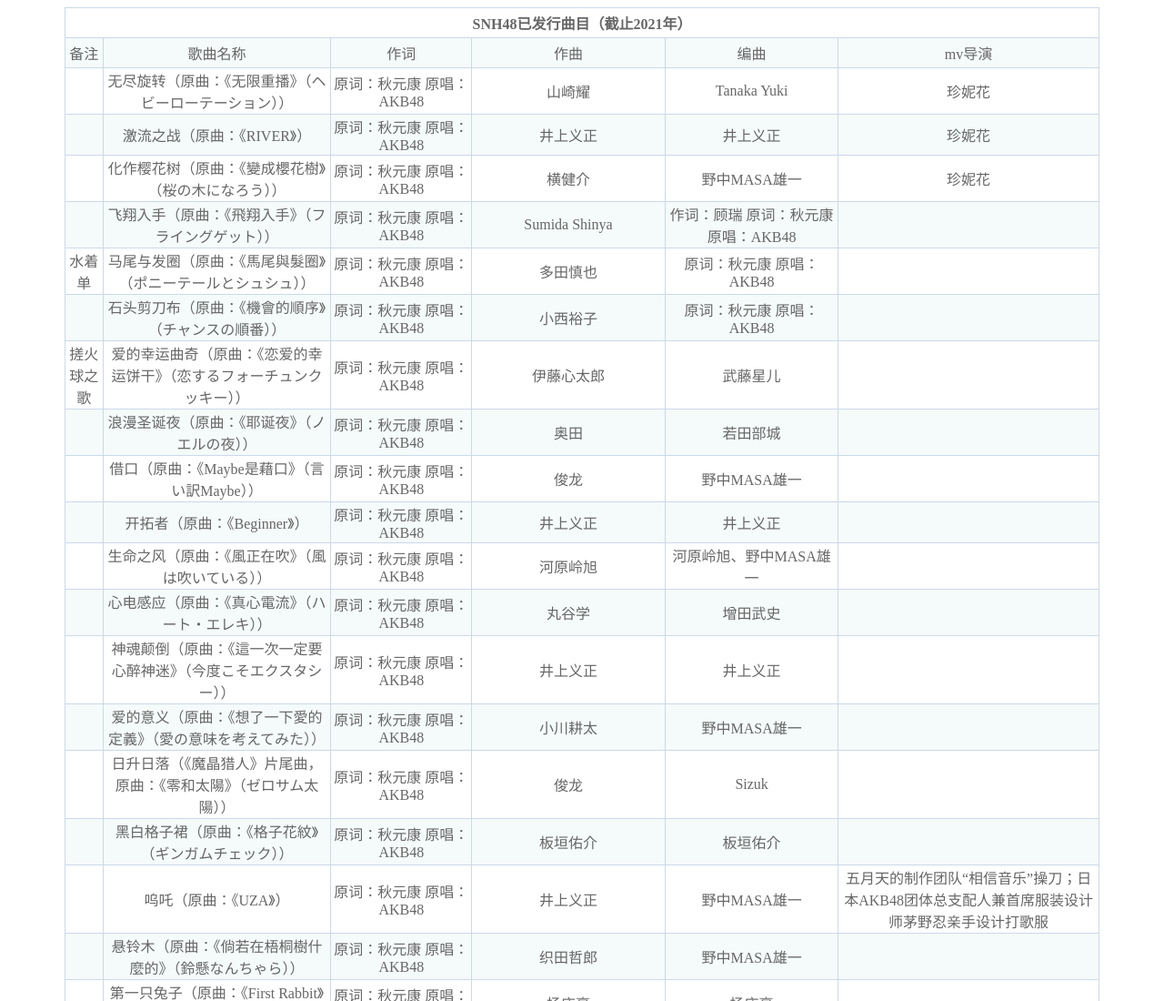
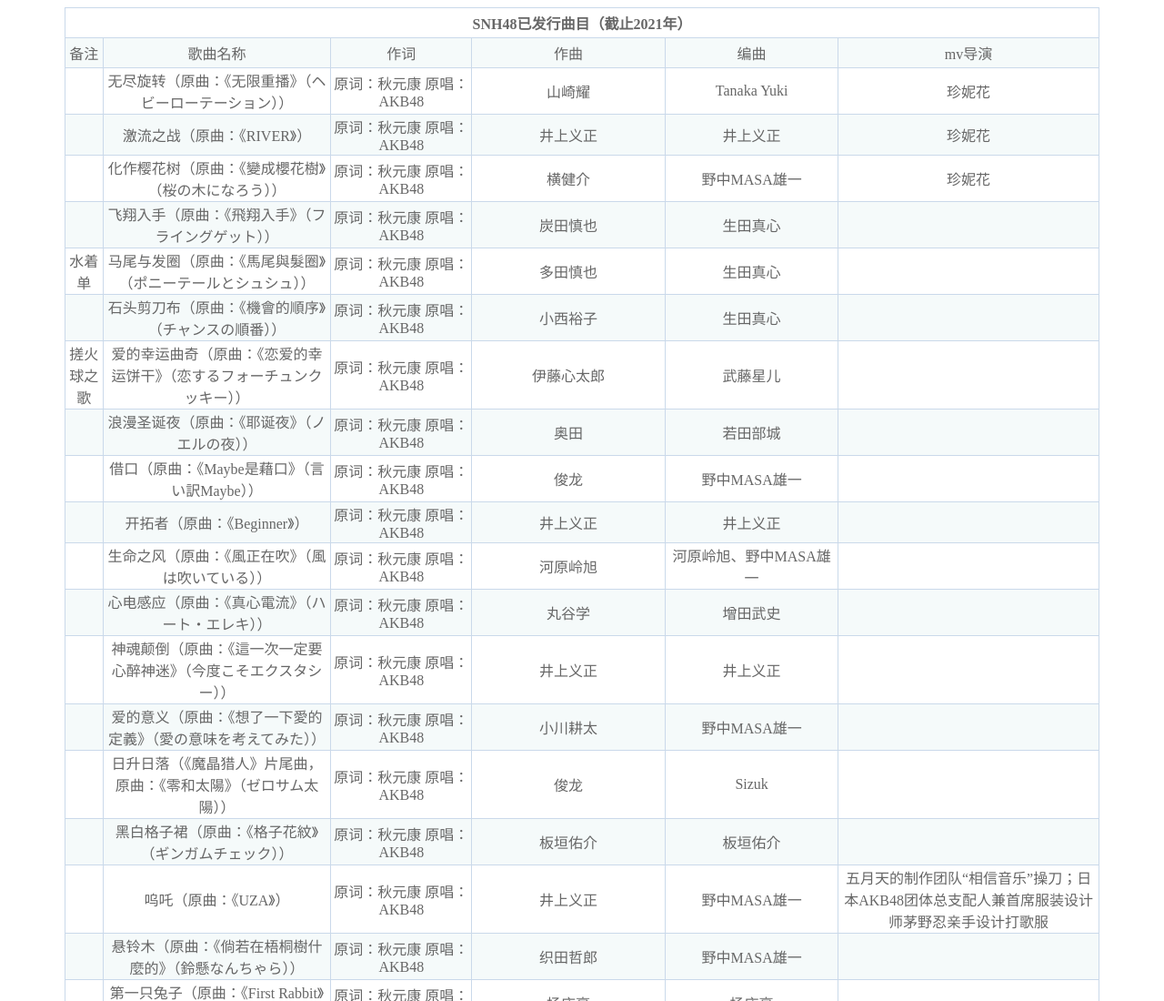
Before and after one commit to liurenjie520/snh48, a plain HTML site: page music/index.html in a window 1280 px wide. Shown: the top 1100 px of the page at 91% size. Drawn offline with Linux system fonts and the light colour scheme.

Commit message:
Update index.html

```diff
--- a/music/index.html
+++ b/music/index.html
@@ -73,8 +73,8 @@
         <td></td>
         <td>飞翔入手（原曲：《飛翔入手》（フライングゲット））</td>
         <td>原词：秋元康 原唱：AKB48</td>
-        <td>Sumida Shinya</td>
-        <td>作词：顾瑞 原词：秋元康 原唱：AKB48</td>
+        <td>炭田慎也</td>
+        <td>生田真心</td>
         <td></td>
     </tr>
     <tr>
@@ -82,7 +82,7 @@
         <td>马尾与发圈（原曲：《馬尾與髮圈》（ポニーテールとシュシュ））</td>
         <td>原词：秋元康 原唱：AKB48</td>
         <td>多田慎也</td>
-        <td>原词：秋元康 原唱：AKB48</td>
+        <td>生田真心</td>
         <td></td>
     </tr>
     <tr>
@@ -90,7 +90,7 @@
         <td>石头剪刀布（原曲：《機會的順序》（チャンスの順番））</td>
         <td>原词：秋元康 原唱：AKB48</td>
         <td>小西裕子</td>
-        <td>原词：秋元康 原唱：AKB48</td>
+        <td>生田真心</td>
         <td></td>
     </tr>
     <tr>
```
